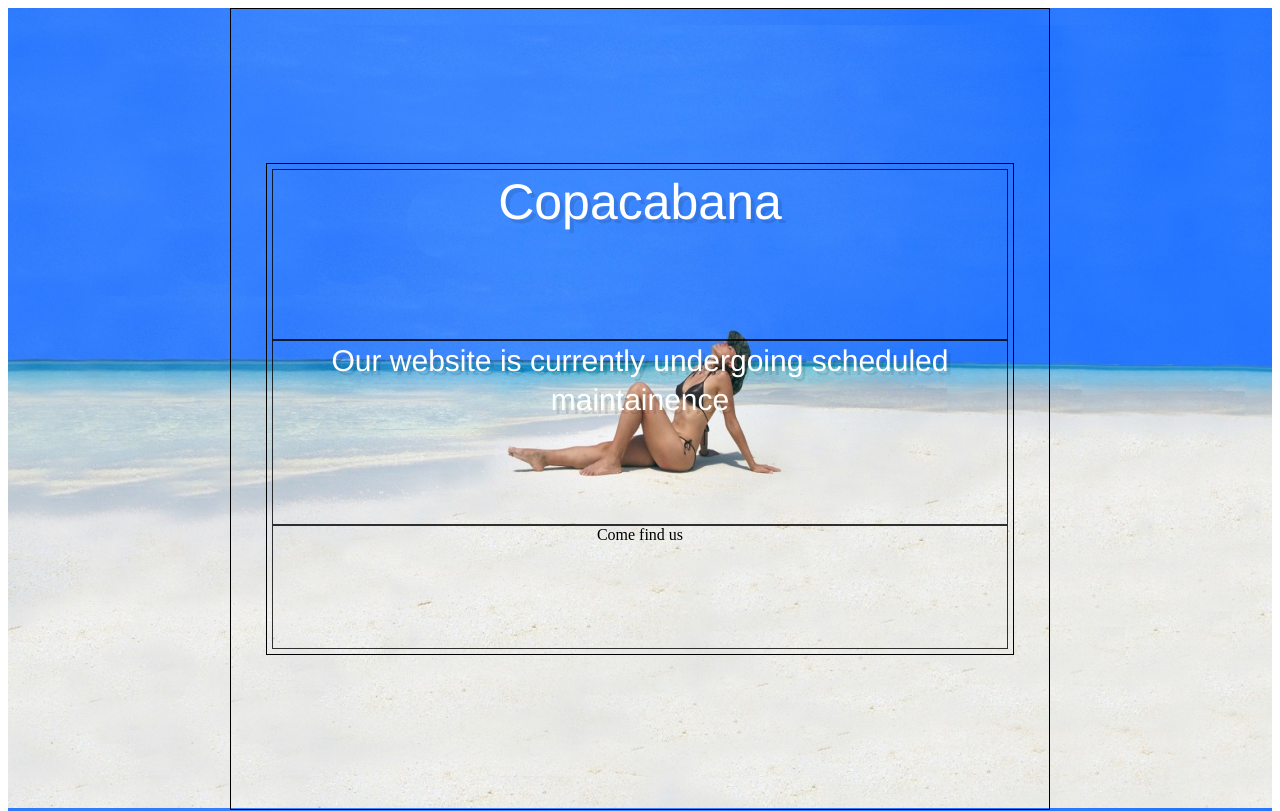
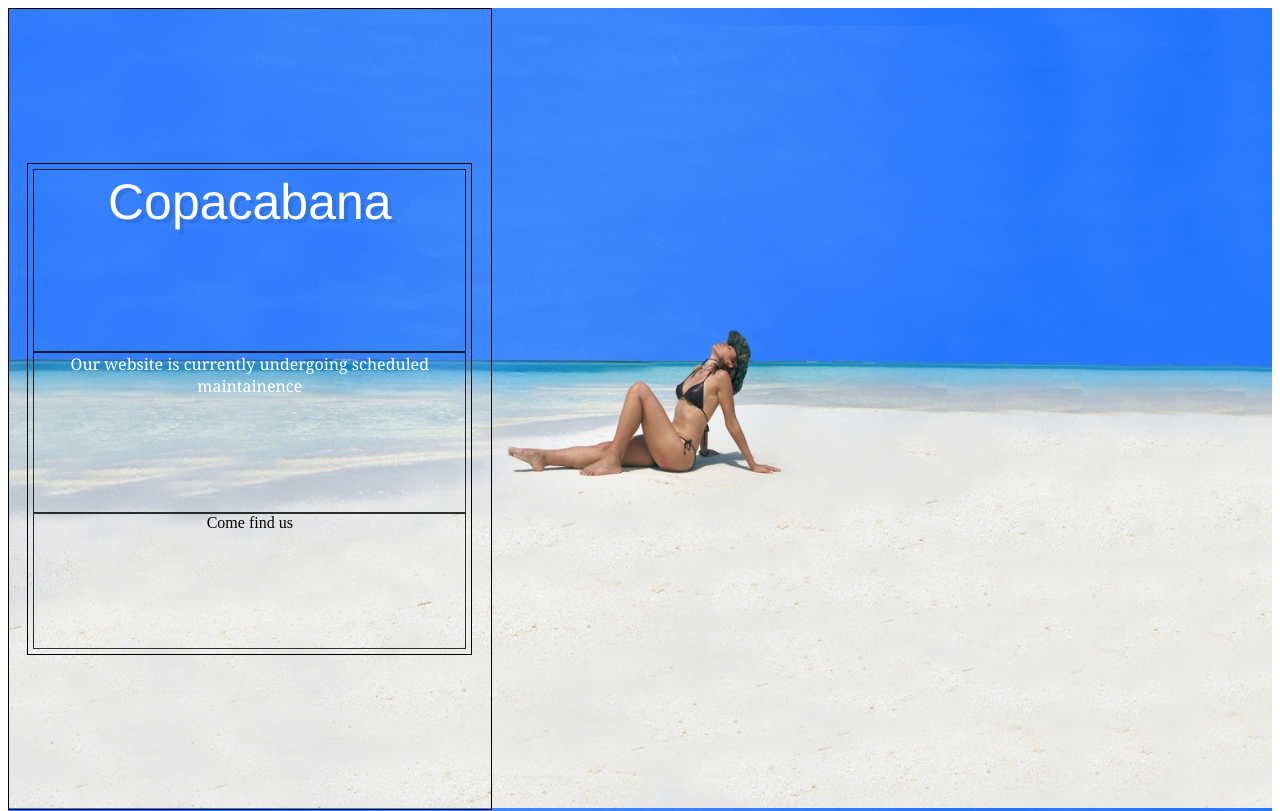
Before and after one commit to SamKnowles/tandy, a React (Create React App) app: page / in a window 1280 px wide. Shown: the top 811 px of the page. Built offline with nearby package versions, Linux system fonts and the light colour scheme.

Commit message:
some css magic

```diff
--- a/src/Styles/Home.css
+++ b/src/Styles/Home.css
@@ -13,7 +13,6 @@
     background-attachment: fixed;
     padding-bottom: 75%;
     display: flex;
-    justify-content: center;
     align-items: center;
 }
 
@@ -53,7 +52,7 @@
 }
 
 .middle-box {
-    font: 400 30px/1.3 'Oleo Script', Helvetica, sans-serif, cursive;
-    color:white;
-    text-shadow: 4px 4px 0px rgba(0,0,0,0.1);
+    text-align: center;
+    font-family: Cambria, Cochin, Georgia, Times, Times New Roman, serif;
+    color: white;
 }
```
